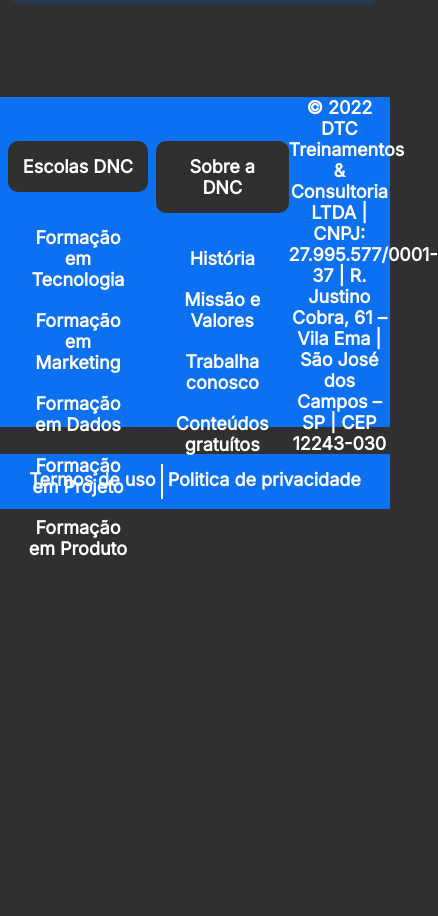
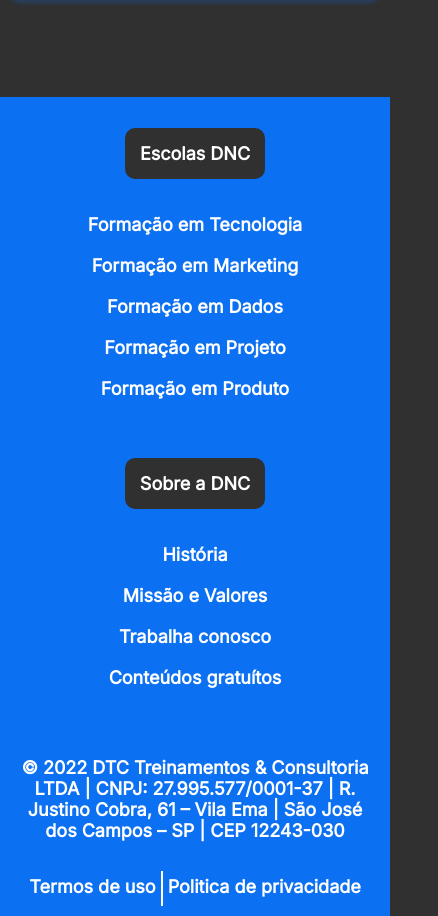
Before and after one commit to jhonscarvalho/bootcamp-DNC, a plain HTML site: page index.html in a window 390 px wide. Shown: the part 1510-2426 px from the top of the page, 438 px wide, since content can reach past the window. Before the commit the page ends 2089 px from the top, so only its background shows below. Drawn offline with Linux system fonts and the light colour scheme.

Commit message:
Atualização

```diff
--- a/styles.css
+++ b/styles.css
@@ -16,7 +16,6 @@
     background-repeat: no-repeat;
     height: px;
 }
-
 /* MENU PRINCIPAL */
 #principal {
     width: 100%;
@@ -59,7 +58,6 @@
     box-shadow: 3px 2px 4px rgba(12, 112, 242, 0.25);
     cursor: pointer;
 }
-
 /* SEÇÃO */
 section {
     display: flex;
@@ -91,9 +89,7 @@
     font-weight: 700;
     padding: 5px;
 }
-
 /* FORMULÁRIO */
-
 form {
     font-family: var(--fonte-padrao);
     font-size: 30px;
@@ -150,7 +146,6 @@
     cursor: pointer;
     font-family: var(--fonte-padrao);
 }
-
 /* FOOTER */
 footer {
     width: 100%;
@@ -164,6 +159,7 @@
     justify-content: space-around;
     text-align: center;
     align-items: center;
+    background-color: var(--azul-dnc);
 }
 
 footer ul {
@@ -219,15 +215,14 @@
 
 footer .linha2 {
     height: 35px;
-    background-color: var(--azul-dnc);
     display: flex;
     justify-content: center;
     margin: 0px;
     padding: 10px;
+    background-color: var(--azul-dnc);
 }
 
 footer .linha2 a {
-    font-family: var(--fonte-padrao);
     font-size: 18px;
     font-weight: 600;
     color: white;
@@ -239,7 +234,7 @@
     border-right: 2px solid white;
 }
 
-footer .linha2 a:hover{
+footer .linha2 a:hover {
     color: var(--cinza-hover);
 }
 
@@ -291,4 +286,12 @@
         font-size: 15px;
     }
 
+    footer .linha1 {
+        flex-direction: column;
     }
+
+    footer .endereço {
+        width: 95%;
+        margin-bottom: 20px;
+    }
+}
```
Also changed, not shown: index.html (+0 -20 lines). Lines whose indentation alone changed are shown as unchanged.
